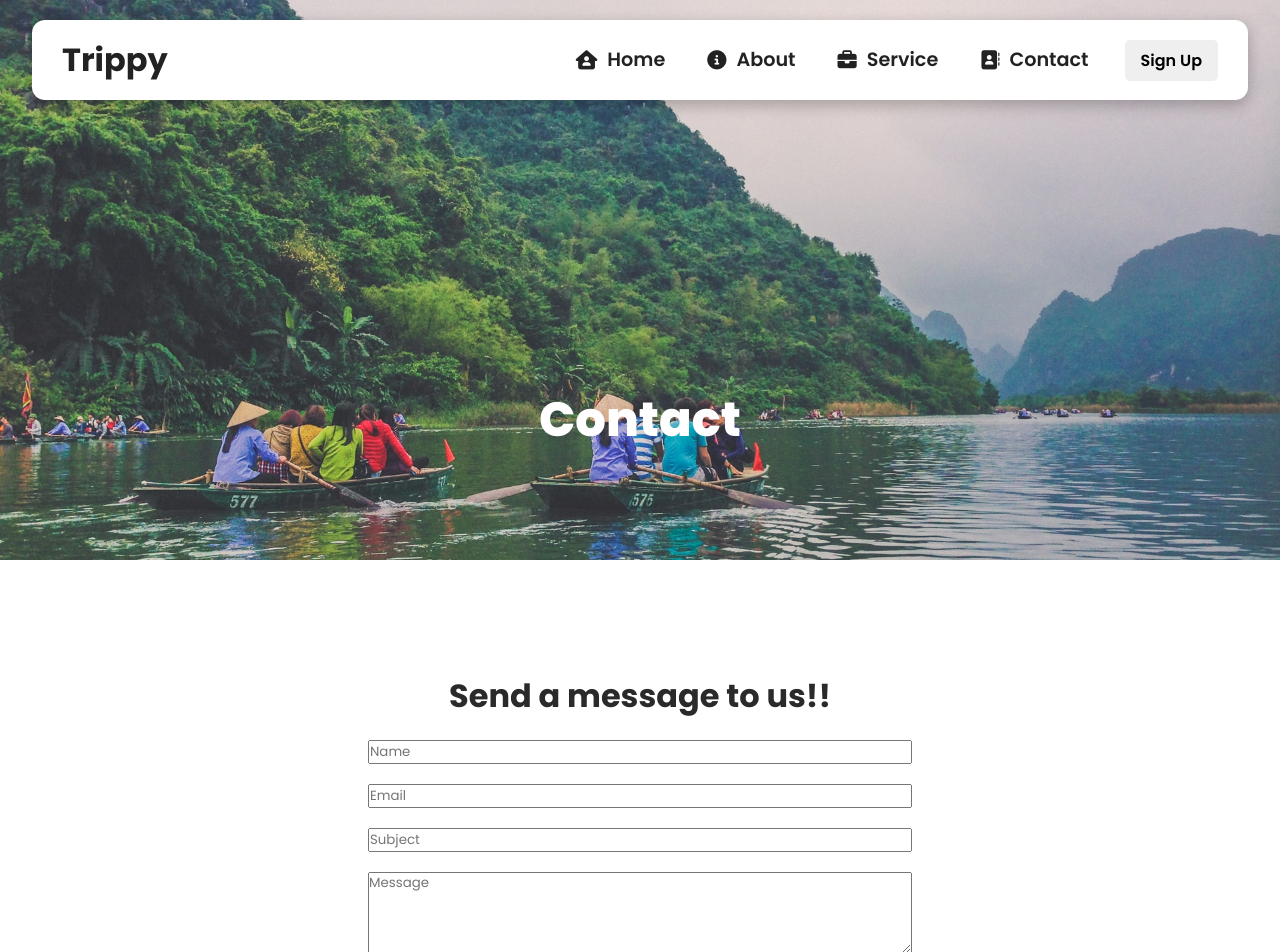
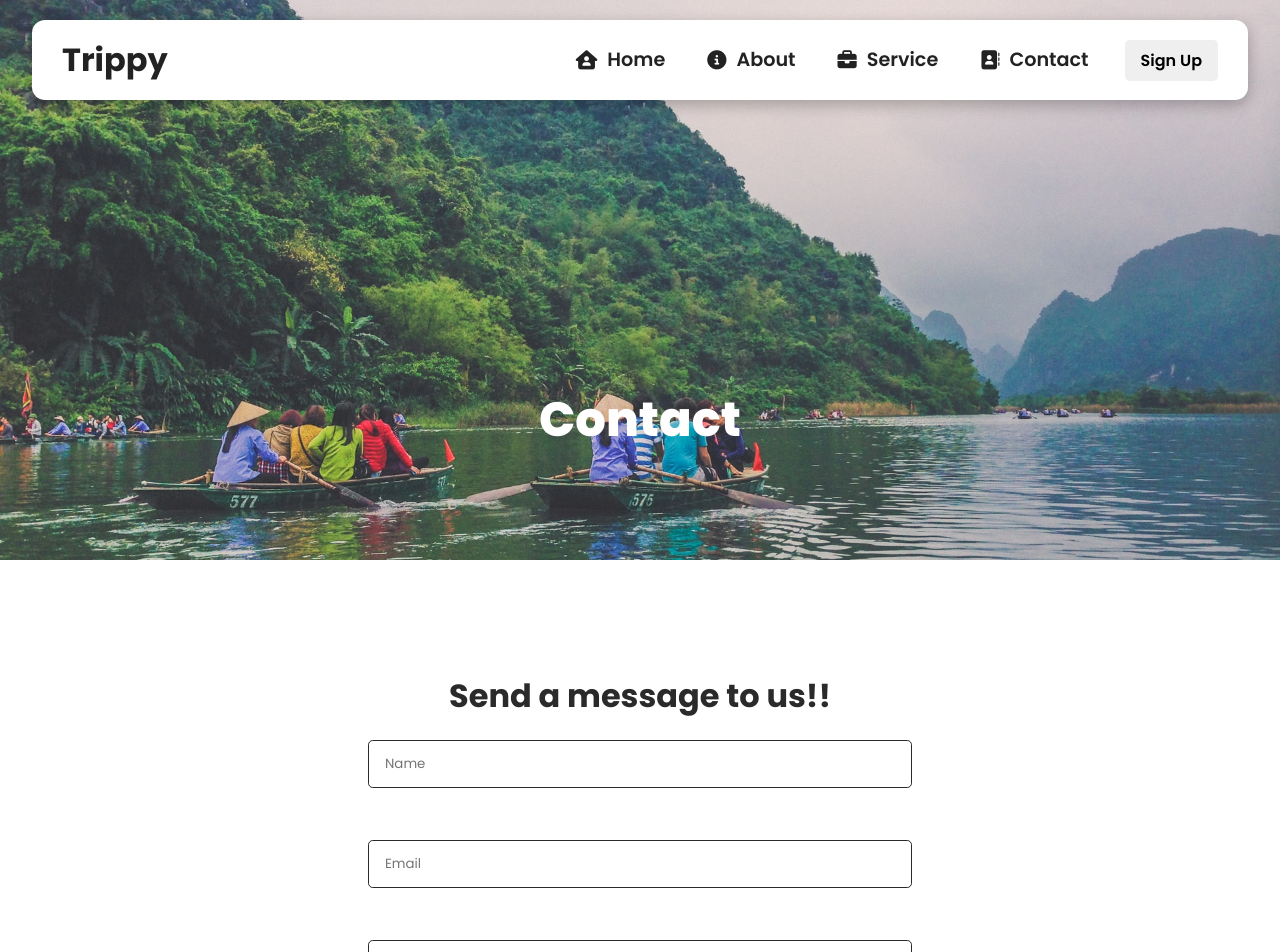
Before and after one commit to aminasaeed223/travel-tour-app, a React (Create React App) app: page /contact in a window 1280 px wide. Shown: the top 952 px of the page. Built offline with nearby package versions, Linux system fonts and the light colour scheme.

Commit message:
Update contact.css

```diff
--- a/src/components/contact.css
+++ b/src/components/contact.css
@@ -2,6 +2,7 @@
   margin: 4rem 6rem;
   color: #2a2a2a;
 }
+
 .form-con form {
   padding-top: 3rem;
   display: flex;
@@ -11,18 +12,17 @@
   margin: auto;
 }
 
-.form input {
+.form-con form input,
+.form-con form textarea {
   height: 3rem;
   padding: 0 1rem;
   margin-bottom: 2rem;
   border-radius: 0.3rem;
   border: 1px solid #2a2a2a;
 }
-.form textarea {
-  padding: 0 1rem;
-  margin-bottom: 2rem;
-  border-radius: 0.3rem;
-  border: 1px solid #2a2a2a;
+
+.form-con form textarea {
+  height: 6rem;
 }
 
 .form-con button {
@@ -30,18 +30,18 @@
   margin-top: 10px;
   background: #222;
   color: #fff;
+  cursor: pointer;
 }
+
 .form-con button:hover {
-  display: inline;
-  margin-top: 10px;
   background: #444;
-  color: #fff;
 }
 
 @media screen and (max-width: 850px) {
   .form-con {
     margin: 4rem 2rem;
   }
+
   .form-con form {
     padding-top: 2rem;
     width: 90%;
```
